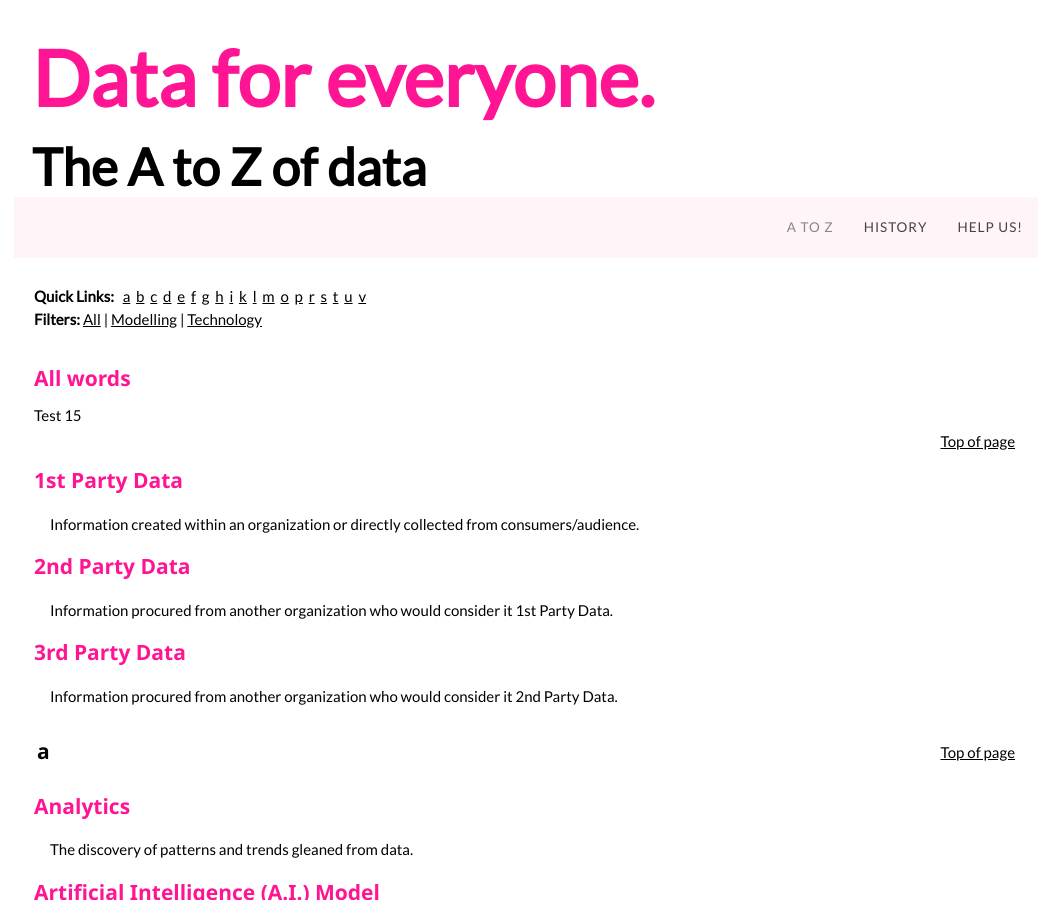
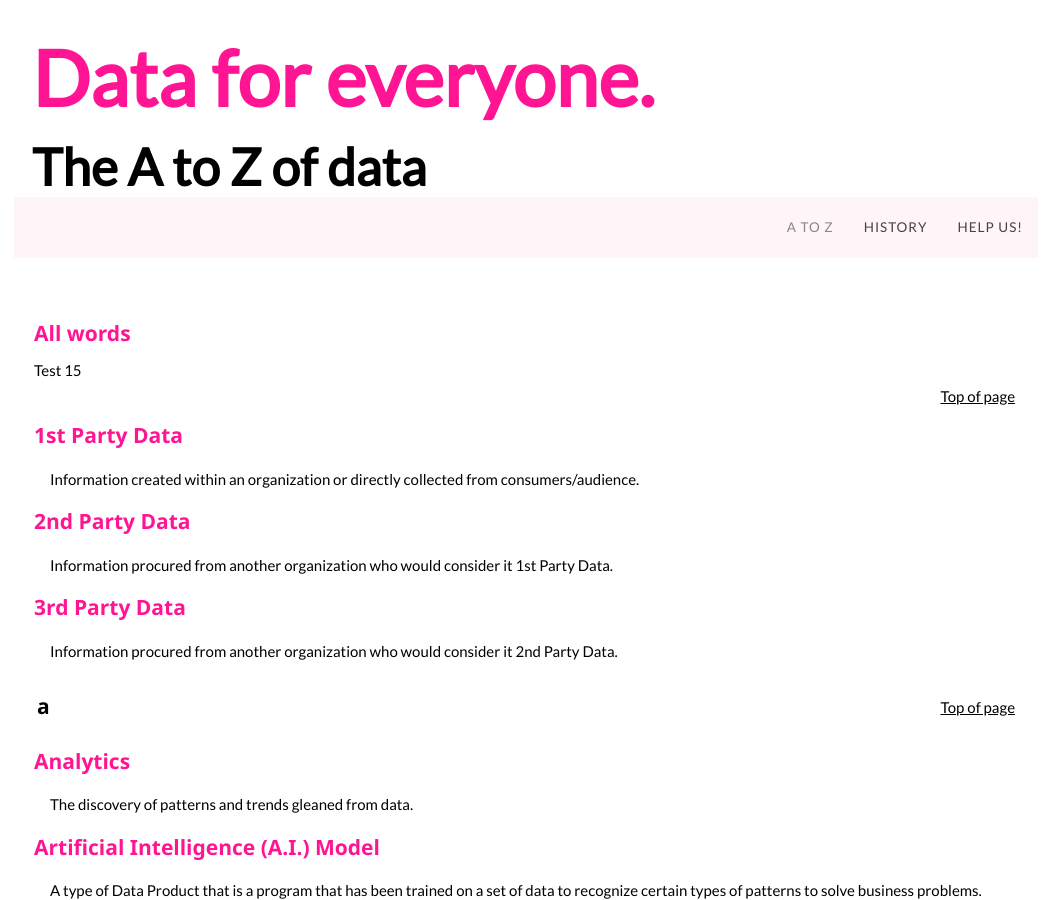
Before and after one commit to unleashyourdata/open_data_glossary, a Jekyll site: the page built from index.html, in a window 1280 px wide and 900 px high. Shown: the whole window, without its empty margins (114-1166 px from the left). Built offline with Jekyll 4.4.1, drawn with Linux system fonts in a browser that asks for light colours; some of the changed lines change nothing that is shown.

Commit message:
Update index.html

```diff
--- a/index.html
+++ b/index.html
@@ -6,6 +6,4 @@ title: Glossary
 
 ---
 
-{% include include_quick_links.html %}
-{% include include_filters.html %}
 {% include include_glossary_filter.html tag="all" %}
```
